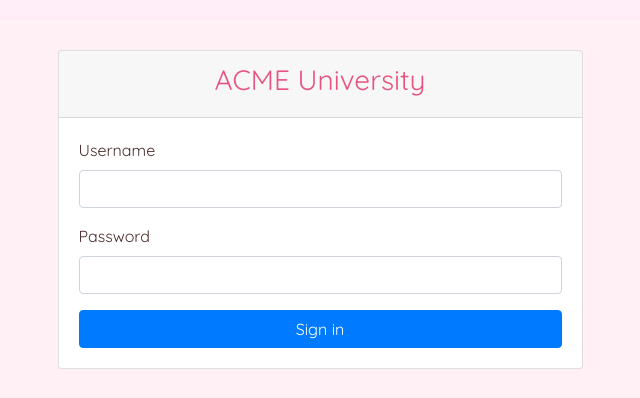
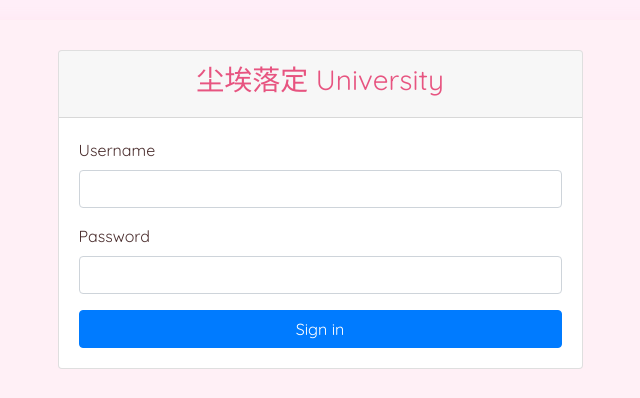
Before and after one commit to addychen2/cse108lab8, a Flask app: page /login in a window 1280 px wide. Shown: the top 398 px of the page, without its empty margins (320-960 px from the left). Run offline with Flask 3, Linux system fonts and the light colour scheme; some libraries are stand-ins or nearby versions.

Commit message:
Update login.html

```diff
--- a/Lab8/templates/login.html
+++ b/Lab8/templates/login.html
@@ -5,7 +5,7 @@
     <div class="col-md-6">
         <div class="card">
             <div class="card-header text-center">
-                <h3>ACME University</h3>
+                <h3>尘埃落定 University</h3>
             </div>
             <div class="card-body">
                 <form method="post">
```
